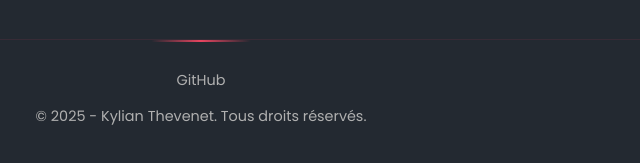
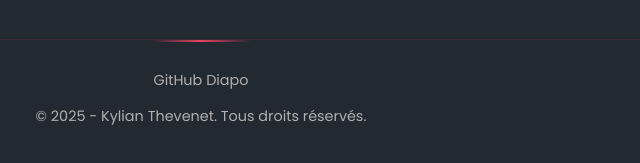
Before and after one commit to kylian-tht/Portfolio, a plain HTML site: page index.html in a window 1280 px wide. Shown: the part 5090-5253 px from the top of the page, 439-1079 px from the left. Drawn offline with Linux system fonts and the light colour scheme.

Commit message:
Update index.html

```diff
--- a/index.html
+++ b/index.html
@@ -191,6 +191,7 @@
     <footer>
         <div class="footer-links">
             <a href="https://github.com/kylian-tht" target="_blank" rel="noopener noreferrer">GitHub</a>
+            <a href="https://docs.google.com/presentation/d/1PA9vhX8ocSo8QNJNOtfCEjm5OwXG2adxk6gYaGsGB7o/edit?usp=sharing" target="_blank" rel="noopener noreferrer">Diapo</a>
         </div>
         <p>&copy; 2025 - Kylian Thevenet. Tous droits réservés.</p>
     </footer>
```
